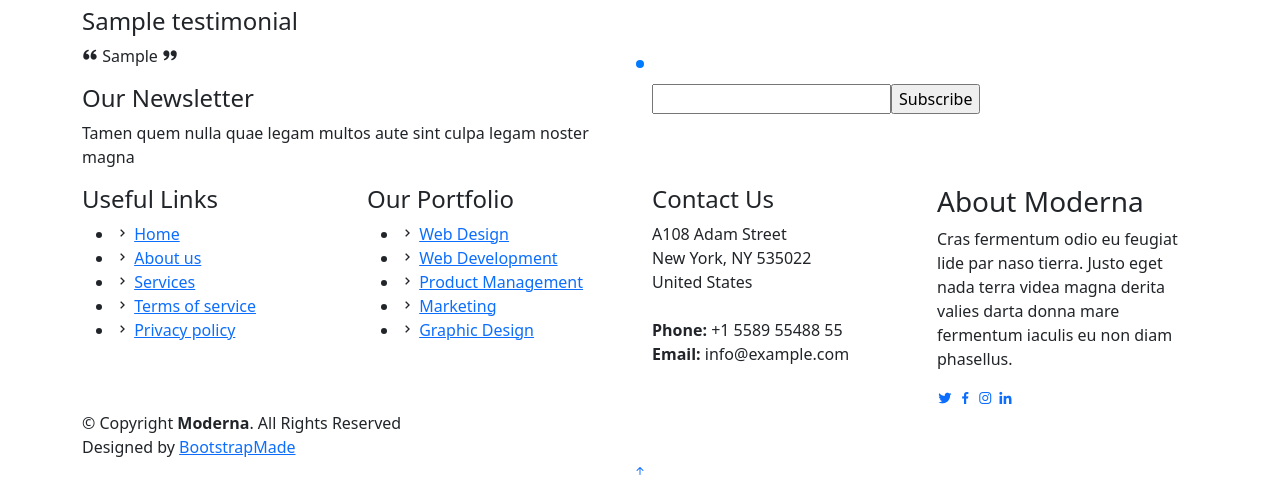
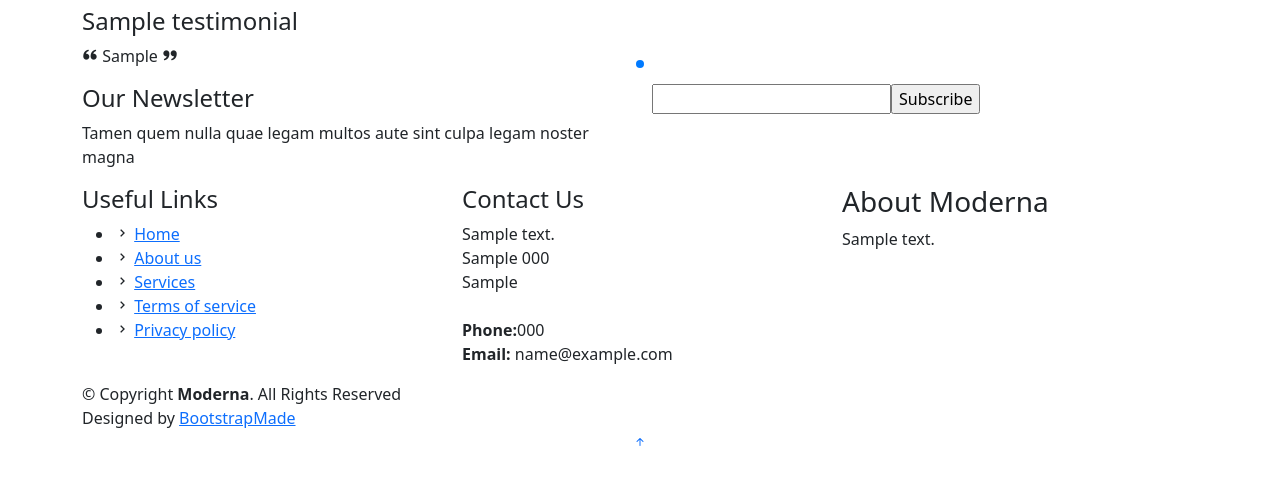
Before and after one commit to elazzaouy-salaheddine/digital_agency, a Django app: page /about/ in a window 1280 px wide. Shown: the part 999-1482 px from the top of the page. After the commit the page ends 1445 px from the top, so only its background shows below. Run offline with Django 3.2, Linux system fonts and the light colour scheme; tables that the repository leaves empty hold one stand-in row (values such as "Sample post"); grey boxes marked "Sample" are stand-in pictures; some libraries are stand-ins or nearby versions.

Commit message:
add ynamic footer

```diff
--- a/about/admin.py
+++ b/about/admin.py
@@ -1,10 +1,12 @@
 from django.contrib import admin
-from .models import about_us,numbers,skills,testimonial,about_the_company,ContactInfo,social_link
+from .models import about_us,numbers,skills,testimonial,AboutTheCompany,ContactInfo,social_link,Terms_of_service,Privacy_policy
 # Register your models here.
-admin.site.register(about_the_company)
+admin.site.register(AboutTheCompany)
 admin.site.register(about_us)
 admin.site.register(numbers)
 admin.site.register(skills)
 admin.site.register(testimonial)
 admin.site.register(ContactInfo)
 admin.site.register(social_link)
+admin.site.register(Terms_of_service)
+admin.site.register(Privacy_policy)
--- a/about/models.py
+++ b/about/models.py
@@ -12,7 +12,7 @@ class ContactInfo(models.Model):
     email = models.EmailField(max_length=254)
 
 
-class about_the_company(models.Model):
+class AboutTheCompany(models.Model):
     body = models.TextField()
 
 class social_link(models.Model):
@@ -51,3 +51,9 @@ class testimonial(models.Model):
 
     def __str__(self):
         return self.fulle_name
+
+class Terms_of_service(models.Model):
+    body = models.TextField()
+
+class Privacy_policy(models.Model):
+    body = models.TextField()
--- a/about/urls.py
+++ b/about/urls.py
@@ -1,6 +1,8 @@
 from django.urls import path
-from .views import about_page
+from .views import about_page,privacy_policy,terms_of_service
 
 urlpatterns = [
     path('',about_page, name='about'),
+    path('terms-of-service/',terms_of_service, name='terms_of_service'),
+    path('privacy-policy/',privacy_policy, name='privacy_policy'),
 ]
--- a/about/views.py
+++ b/about/views.py
@@ -1,5 +1,5 @@
 from django.shortcuts import render
-from .models import about_us, numbers, skills, testimonial
+from .models import about_us, numbers, skills, testimonial,AboutTheCompany, ContactInfo, social_link,Privacy_policy,Terms_of_service
 # Create your views here.
 
 
@@ -7,12 +7,53 @@ def about_page(request):
     about = about_us.objects.all()
     number = numbers.objects.all()
     skill = skills.objects.all()
+
+    AboutTheCompan = AboutTheCompany.objects.first()
+    ContactInf = ContactInfo.objects.first()
+    social_links = social_link.objects.all()
     testimonials = testimonial.objects.all()
     template_name = 'about.html'
     context ={
         'about':about,
         'numbers':number,
         'skills':skill,
-        'testimonials':testimonials
+        'testimonials':testimonials,
+        'AboutTheCompany':AboutTheCompan,
+        'ContactInfo':ContactInf,
+        'social_link':social_links
     }
     return render(request, template_name,context)
+
+def privacy_policy(request):
+    Privacy_polic = Privacy_policy.objects.first()
+    AboutTheCompan = AboutTheCompany.objects.first()
+    ContactInf = ContactInfo.objects.first()
+    social_links = social_link.objects.all()
+    testimonials = testimonial.objects.all()
+    template_name = 'privacy_policy.html'
+    context ={
+
+        'testimonials':testimonials,
+        'AboutTheCompany':AboutTheCompan,
+        'ContactInfo':ContactInf,
+        'social_link':social_links,
+        'Privacy_policy':Privacy_polic
+    }
+    return render(request, template_name,context)
+
+def terms_of_service(request):
+    Terms_of_services = Terms_of_service.objects.first()
+    AboutTheCompan = AboutTheCompany.objects.first()
+    ContactInf = ContactInfo.objects.first()
+    social_links = social_link.objects.all()
+    testimonials = testimonial.objects.all()
+    template_name = 'terms_of_service.html'
+    context ={
+
+        'testimonials':testimonials,
+        'AboutTheCompany':AboutTheCompan,
+        'ContactInfo':ContactInf,
+        'social_link':social_links,
+        'Terms_of_services':Terms_of_services
+    }
+    return render(request, template_name,context)
--- a/home/urls.py
+++ b/home/urls.py
@@ -3,5 +3,5 @@ from .views import home_page
 
 
 urlpatterns = [
-    path('',home_page, name='home'),
+    path('',home_page, name='home')
 ]
--- a/templates/layout/base.html
+++ b/templates/layout/base.html
@@ -34,6 +34,7 @@
       ><i class="bi bi-arrow-up-short"></i
     ></a>
 
-    {% include 'layout/scripts.html' %}
+    {% include "layout/scripts.html" with AboutTheCompany="AboutTheCompany"  ContactInfo="ContactInfo" social_link="social_link" %}
+
   </body>
 </html>
--- a/templates/layout/footer.html
+++ b/templates/layout/footer.html
@@ -30,7 +30,7 @@
       <div class="footer-top">
         <div class="container">
           <div class="row">
-            <div class="col-lg-3 col-md-6 footer-links">
+            <div class="col-lg-4 col-md-6 footer-links">
               <h4>Useful Links</h4>
               <ul>
                 <li>
@@ -44,16 +44,16 @@
                 </li>
                 <li>
                   <i class="bx bx-chevron-right"></i>
-                  <a href="#">Terms of service</a>
+                  <a href="{% url 'terms_of_service' %}">Terms of service</a>
                 </li>
                 <li>
                   <i class="bx bx-chevron-right"></i>
-                  <a href="#">Privacy policy</a>
+                  <a href="{% url 'privacy_policy' %}">Privacy policy</a>
                 </li>
               </ul>
             </div>
 
-            <div class="col-lg-3 col-md-6 footer-links">
+{% comment %}             <div class="col-lg-3 col-md-6 footer-links">
               <h4>Our Portfolio</h4>
               <ul>
                 <li>
@@ -75,34 +75,32 @@
                   <a href="#">Graphic Design</a>
                 </li>
               </ul>
-            </div>
+            </div> {% endcomment %}
 
-            <div class="col-lg-3 col-md-6 footer-contact">
+            <div class="col-lg-4 col-md-6 footer-contact">
               <h4>Contact Us</h4>
               <p>
-                A108 Adam Street <br />
-                New York, NY 535022<br />
-                United States <br /><br />
-                <strong>Phone:</strong> +1 5589 55488 55<br />
-                <strong>Email:</strong> info@example.com<br />
+                {{ContactInfo.address}} <br />
+                {{ContactInfo.city}}  {{ContactInfo.zip_code}}<br />
+                {{ContactInfo.contry}} <br /><br />
+                <strong>Phone:</strong>{{ContactInfo.phone_number_01}}<br />
+                <strong>Email:</strong> {{ContactInfo.email}}<br />
               </p>
             </div>
 
-            <div class="col-lg-3 col-md-6 footer-info">
+            <div class="col-lg-4 col-md-6 footer-info">
               <h3>About Moderna</h3>
               <p>
-                Cras fermentum odio eu feugiat lide par naso tierra. Justo eget
-                nada terra videa magna derita valies darta donna mare fermentum
-                iaculis eu non diam phasellus.
+                {{AboutTheCompany.body}}
               </p>
+
               <div class="social-links mt-3">
-                <a href="#" class="twitter"><i class="bx bxl-twitter"></i></a>
-                <a href="#" class="facebook"><i class="bx bxl-facebook"></i></a>
-                <a href="#" class="instagram"
-                  ><i class="bx bxl-instagram"></i
-                ></a>
-                <a href="#" class="linkedin"><i class="bx bxl-linkedin"></i></a>
+              {% for social  in  social_link %}
+              <a href="{{social.link}}" class="{{social.social_name}}"><i class="bx bxl-{{social.social_name}}"></i></a>
+              {% endfor %}
+
               </div>
+
             </div>
           </div>
         </div>
```
Also changed, not shown: about/templates/privacy_policy.html (added, +11 -0 lines), about/templates/terms_of_service.html (added, +11 -0 lines), contact/views.py (+10 -4 lines), home/views.py (+9 -2 lines), portfolio/views.py (+20 -2 lines), service/views.py (+8 -1 lines), about/migrations/0008_rename_about_the_company_aboutthecompany.py (added), about/migrations/0009_privacy_policy_terms_of_service.py (added).
